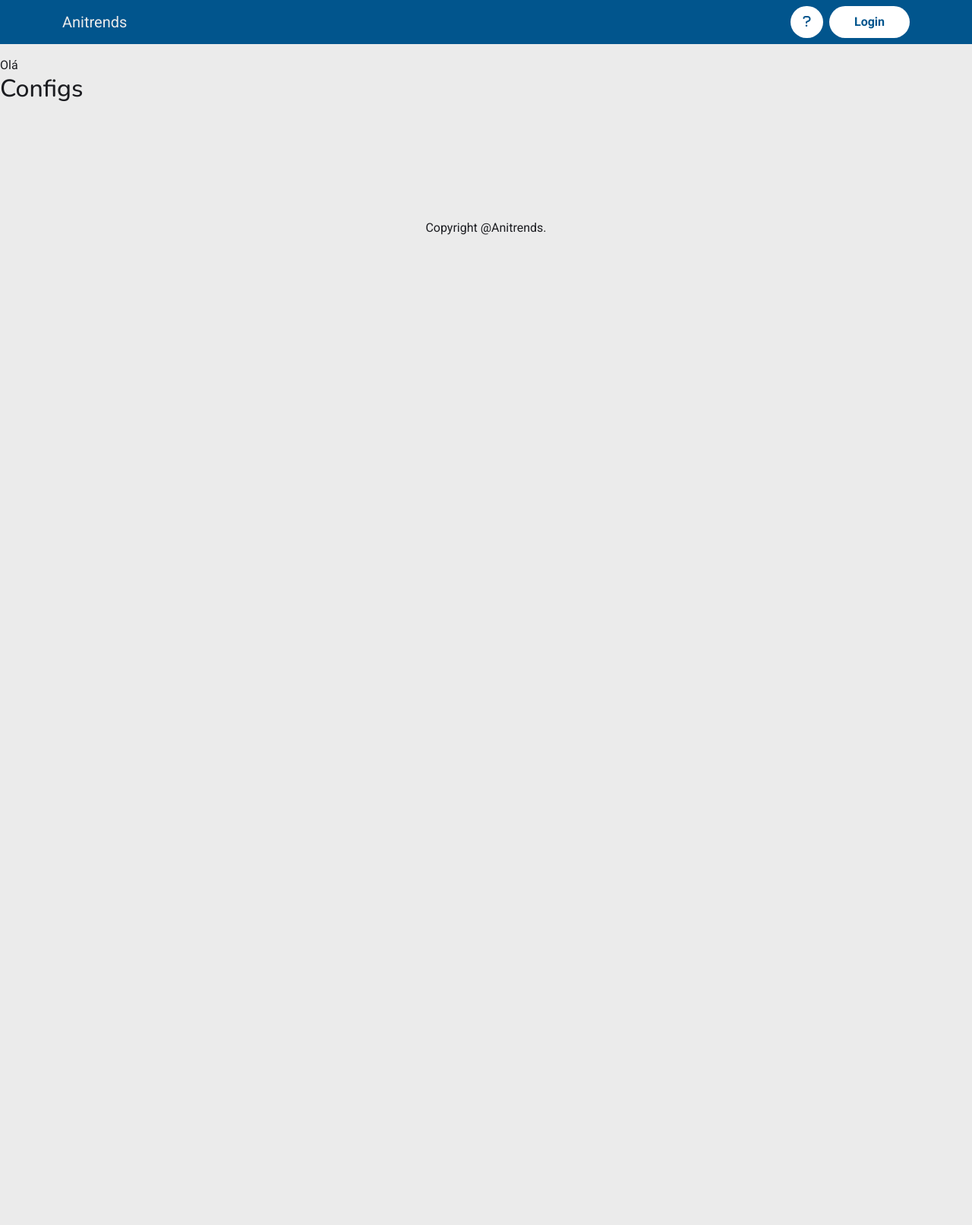
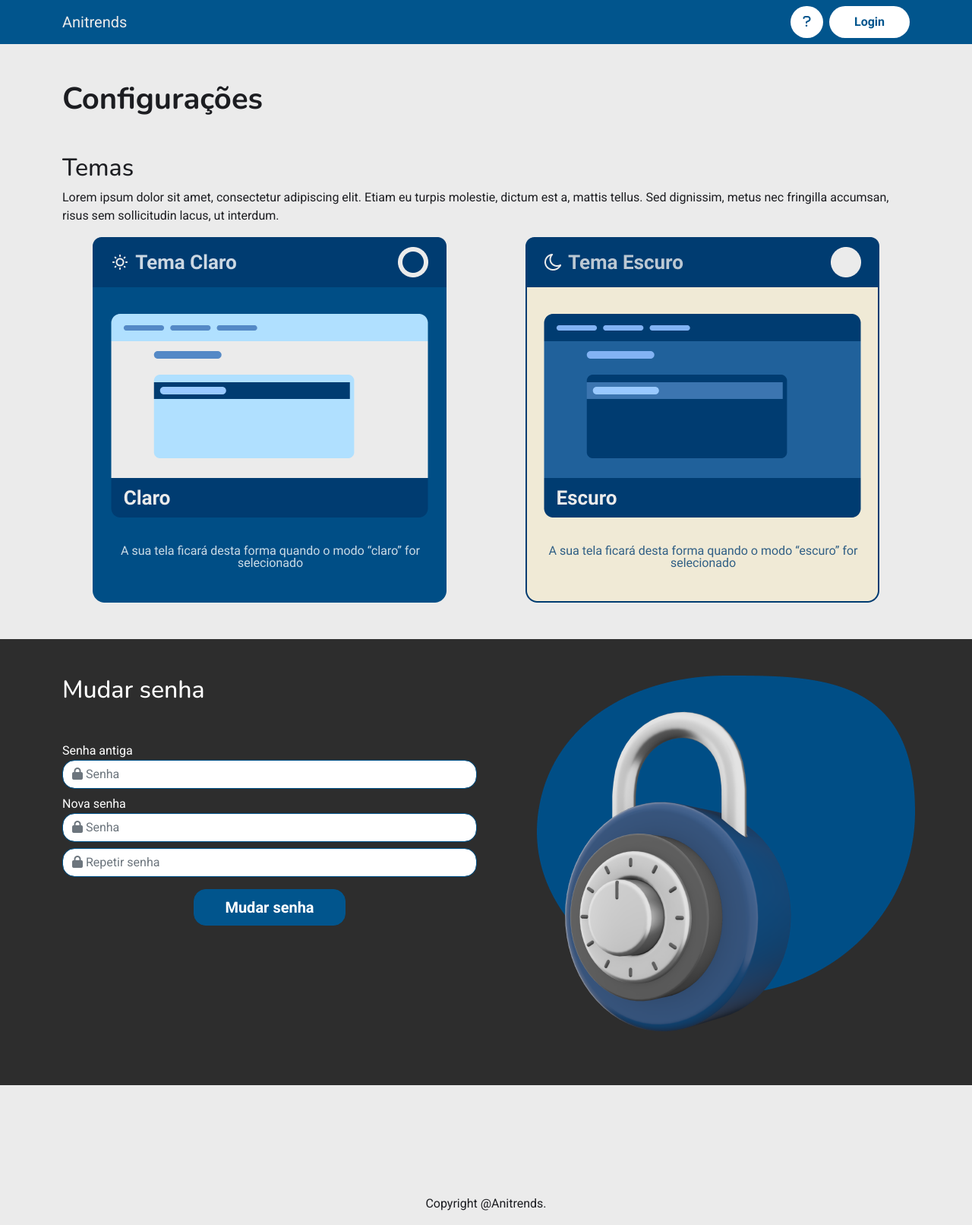
Before and after one commit to gustapinto/fatec_dsm_pi_terceiro_semestre, a Django app: template site/templates/configurat.html in a window 1280 px wide. Shown: the whole page at 76% size. Before the commit the page ends 309 px from the top, so only its background shows below. Run offline with Django 3.2, Linux system fonts and the light colour scheme; the template is opened without the code that fills it, so the values that code supplies are empty; some libraries are stand-ins or nearby versions.

Commit message:
Estiliza mais páginas

```diff
--- a/site/templates/base.html
+++ b/site/templates/base.html
@@ -50,6 +50,11 @@
             margin-top: -4em;
         }
 
+        .bg-cinza-escuro {
+            background-color: var(--cinza-escuro-bg) !important;
+            color: var(--branco) !important;
+        }
+
         .btn-pill-navbar {
             font-weight: bold !important;
             padding-left: 2em !important;
@@ -62,7 +67,7 @@
         .btn-circle-navbar {
             font-weight: bold !important;
             background-color: var(--branco) !important;
-            color: var(--azul-escuro) !important;
+            color: var(--azul-escuro);
             border-radius: 10em !important;
             margin-right: 0.5em;
             margin-left: 0.5em;
@@ -120,20 +125,26 @@
             <div class="container">
                 <a class="navbar-brand" href="{% url 'pages:home' %}">Anitrends</a>
                 <ul class="navbar-nav">
-                    {% if user.is_authenticated %}
-                        <li class="nav-item">
-                            <a class="nav-link" href="{% url 'account_logout' %}">Sair</a>
-                        </li>
-                        <li class="nav-item">
-                            <a class="nav-link" href="{% url 'configurat:configurat' %}" ><i class="fa-solid fa-gear"></i></a>
-                       </li>
-                    {% endif %}
                     <li class="nav-item" >
                          <a class="nav-link btn btn-circle-navbar" href="{% url 'faq:faq' %}" >
                              <i class="fa-solid fa-question"></i>
                          </a>
                     </li>
-                    {% if not user.is_authenticated %}
+                    {% if user.is_authenticated %}
+                        <li class="nav-item">
+                            <a class="nav-link btn btn-circle-navbar" href="{% url 'configurat:configurat' %}" >
+                                <i class="fa-solid fa-gear"></i>
+                            </a>
+                       </li>
+                       <li class="nav-item">
+                            <form method="post" action="{% url 'account_logout' %}">
+                                {% csrf_token %}
+                                <button type="submit" class="nav-link btn btn-circle-navbar text-danger">
+                                    <i class="fa-solid fa-right-from-bracket"></i>
+                                </button>
+                            </form>
+                        </li>
+                    {% else %}
                         <li class="nav-item">
                             <a class="nav-link btn btn-pill-navbar" href="{% url 'account_login' %}">Login</a>
                         </li>
--- a/site/templates/configurat.html
+++ b/site/templates/configurat.html
@@ -1,8 +1,67 @@
 {% extends 'base.html' %}
+
+{% load static %}
 
 {% block title %}Anitrends{% endblock %}
 
 {% block content %}
-    Olá
-    <h2>Configs</h2>
+<div>
+    <div class="container my-5">
+        <h1 class="fw-bolder">
+            Configurações
+        </h1>
+    </div>
+
+    <div class="container my-5">
+        <h2>
+            Temas
+        </h2>
+        <p>
+            Lorem ipsum dolor sit amet, consectetur adipiscing elit. Etiam eu turpis molestie, dictum est a, mattis tellus. Sed dignissim, metus nec fringilla accumsan, risus sem sollicitudin lacus, ut interdum.
+        </p>
+
+        <div class="row gx-4">
+            <div class="col-12 col-md-6">
+                <img src="{% static 'tema_claro.png' %}" class="d-block mx-auto">
+            </div>
+            <div class="col-12 col-md-6">
+                <img src="{% static 'tema_escuro.png' %}" class="d-block mx-auto">
+            </div>
+        </div>
+    </div>
+
+    <div class="bg-cinza-escuro p-5">
+        <div class="container">
+            <div class="row gx-4">
+                <div class="col-12 col-md-6">
+                    <h2>
+                        Mudar senha
+                    </h2>
+
+                    <form method="get" class="mt-5" action="#">
+                        {% csrf_token %}
+
+                        <div>
+                            Senha antiga
+                            <input type="password" class="form-control mb-2 rounded-4 border-primary" placeholder="&#xf023; Senha" style="font-family:Roboto, FontAwesome">
+                        </div>
+                        <div class="mt-2">
+                            Nova senha
+                            <input type="password" class="form-control mb-2 rounded-4 border-primary" placeholder="&#xf023; Senha" style="font-family:Roboto, FontAwesome">
+                            <input type="password" class="form-control mb-2 rounded-4 border-primary" placeholder="&#xf023; Repetir senha" style="font-family:Roboto, FontAwesome">
+
+
+                            <button class="btn btn-primary align-self-center d-block mx-auto my-3 btn-lg rounded-4" type="submit">
+                                Mudar senha
+                            </button>
+                        </div>
+                    </form>
+                </div>
+                <div class="col-12 col-md-6">
+                    <img src="{% static 'img_lateral_cadeado.png' %}" class="d-block mx-auto">
+                </div>
+            </div>
+        </div>
+    </div>
+</div>
 {% endblock %}
```
Also changed, not shown: site/static/img_lateral_cadeado.png (added), site/static/tema_claro.png (added), site/static/tema_escuro.png (added).
